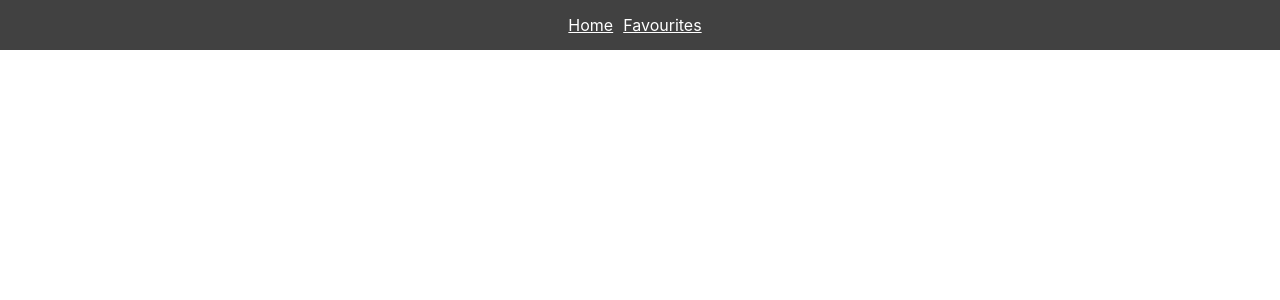
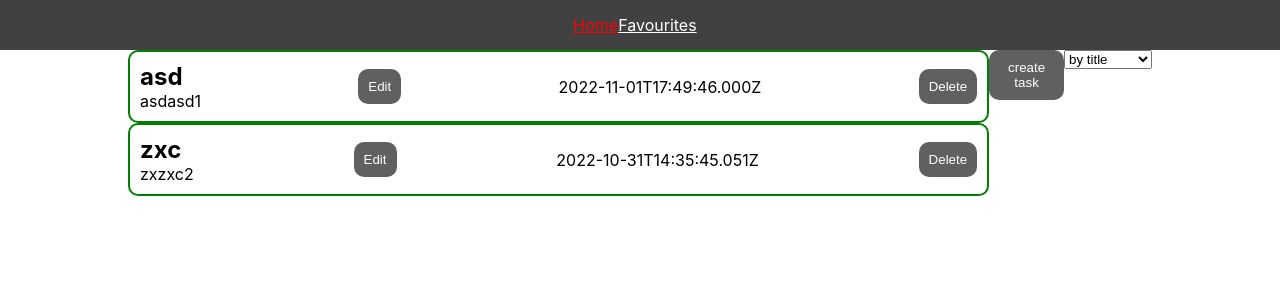
Before and after one commit to ib1zza/todo-typescript, a React (Create React App) app: page /home in a window 1280 px wide. Before the commit this address had no page. Shown: the top 300 px of the page. Built offline with nearby package versions, Linux system fonts and the light colour scheme.

Commit message:
Update 4 files

```diff
--- a/src/App.tsx
+++ b/src/App.tsx
@@ -12,7 +12,7 @@
     <div className={"App"}>
       <Navigation />
       <Routes>
-        <Route path="/" element={<HomePage />}></Route>
+        <Route path="/home" element={<HomePage />}></Route>
         <Route path="/favourites" element={<FavouritesPage />}></Route>
       </Routes>
     </div>
--- a/src/components/Navigation.tsx
+++ b/src/components/Navigation.tsx
@@ -2,13 +2,17 @@
 import s from "../css/Navigation.module.css";
 import React from "react";
 
+const setStyles = ({ isActive }: { isActive: any }) => {
+  return isActive ? s.link_active : s.link;
+};
+
 const Navigation: React.FC = () => {
   return (
     <nav className={s.navigation}>
-      <NavLink className={s.link} to="/">
+      <NavLink className={setStyles} to="/home">
         Home
       </NavLink>
-      <NavLink className={s.link} to="/favourites">
+      <NavLink className={setStyles} to="/favourites">
         Favourites
       </NavLink>
     </nav>
--- a/src/components/TodoItem.tsx
+++ b/src/components/TodoItem.tsx
@@ -3,7 +3,6 @@
 import s from "../css/TodoItem.module.css";
 import Button from "../UI/Button";
 import { deleteTodo } from "../store/reducers/TodoSlice";
-import ContextMenu from "../UI/ContextMenu";
 import EditForm from "./EditForm";
 
 interface TodoItemProps {
@@ -11,6 +10,7 @@
     id: string;
     title: string;
     description?: string;
+    priority?: number;
     dateOfCreation: string;
     isCompleted?: boolean;
   };
@@ -20,8 +20,12 @@
   const [editMode, setEditMode] = useState(false);
   const dispatch = useAppDispatch();
 
+  let wrapperClasses = s.todoContainer;
+  if (todo.priority) {
+    wrapperClasses += " " + s.p1;
+  }
   return (
-    <div className={s.todoContainer}>
+    <div className={wrapperClasses}>
       <div className={s.todoDescription}>
         {editMode ? (
           <EditForm prevTodo={todo} closeF={() => setEditMode(false)} />
--- a/src/css/Navigation.module.css
+++ b/src/css/Navigation.module.css
@@ -10,3 +10,7 @@
   color: white;
   margin-right: 10px;
 }
+
+.link_active {
+  color: red;
+}
```
